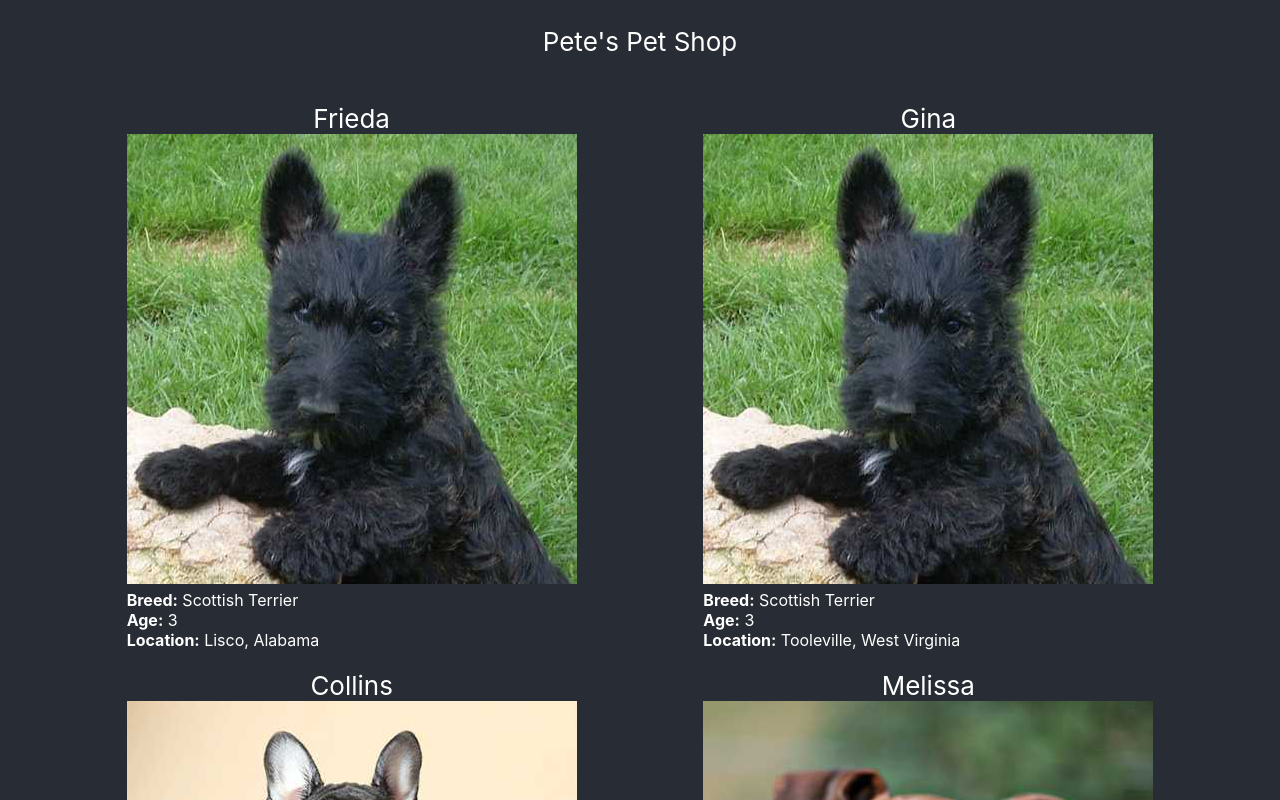
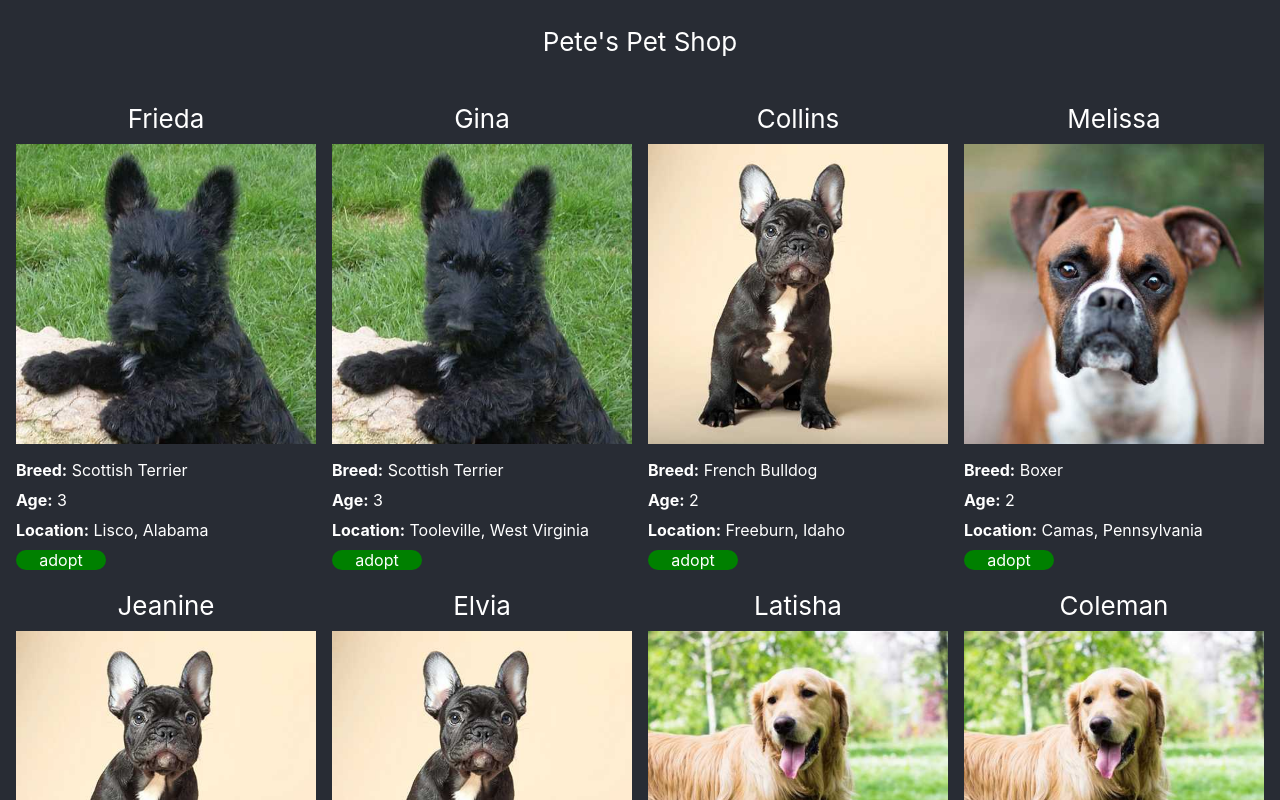
Before and after one commit to truffle-box/react-pet-shop, a React (Create React App) app: page / in a window 1280 px wide. Shown: the top 800 px of the page. Built offline with nearby package versions, Linux system fonts and the light colour scheme.

Commit message:
flesh out pet info and add click handler for adopt

```diff
--- a/src/Pet.css
+++ b/src/Pet.css
@@ -3,6 +3,24 @@
 }
 
 .age, .breed, .location {
+  margin-top: 10px;
   font-size: 12pt;
   text-align: left;
 }
+
+.pet-image {
+  margin-top: 10px;
+  width: 300px;
+  height: 300px;
+}
+
+.adopt-button {
+  margin-top: 10px;
+  font-size: 12pt;
+  text-align: center;
+  background-color: green;
+  width: 30%;
+  border-radius: 20px;
+  height: 20px;
+  cursor: pointer;
+}
--- a/src/Pet.js
+++ b/src/Pet.js
@@ -1,7 +1,13 @@
+import { Component } from "react";
 import "./Pet.css";
 
-function Pet(props) {
-  const { age, name, breed, location, picture } = props;
+class Pet extends Component {
+  handleAdoptClick() {
+    console.log("adopt clicked");
+  }
+
+  render() {
+    const { age, name, breed, location, picture } = this.props;
     return (
       <div className="Pet">
         <div className="name">{name}</div>
@@ -15,8 +21,10 @@ function Pet(props) {
         <div className="location">
           <strong>Location:</strong> {location}
         </div>
+        <div onClick={this.handleAdoptClick} className="adopt-button">adopt</div>
       </div>
     );
+  }
 };
 
 export default Pet;
```
Lines whose indentation alone changed are shown as unchanged.
